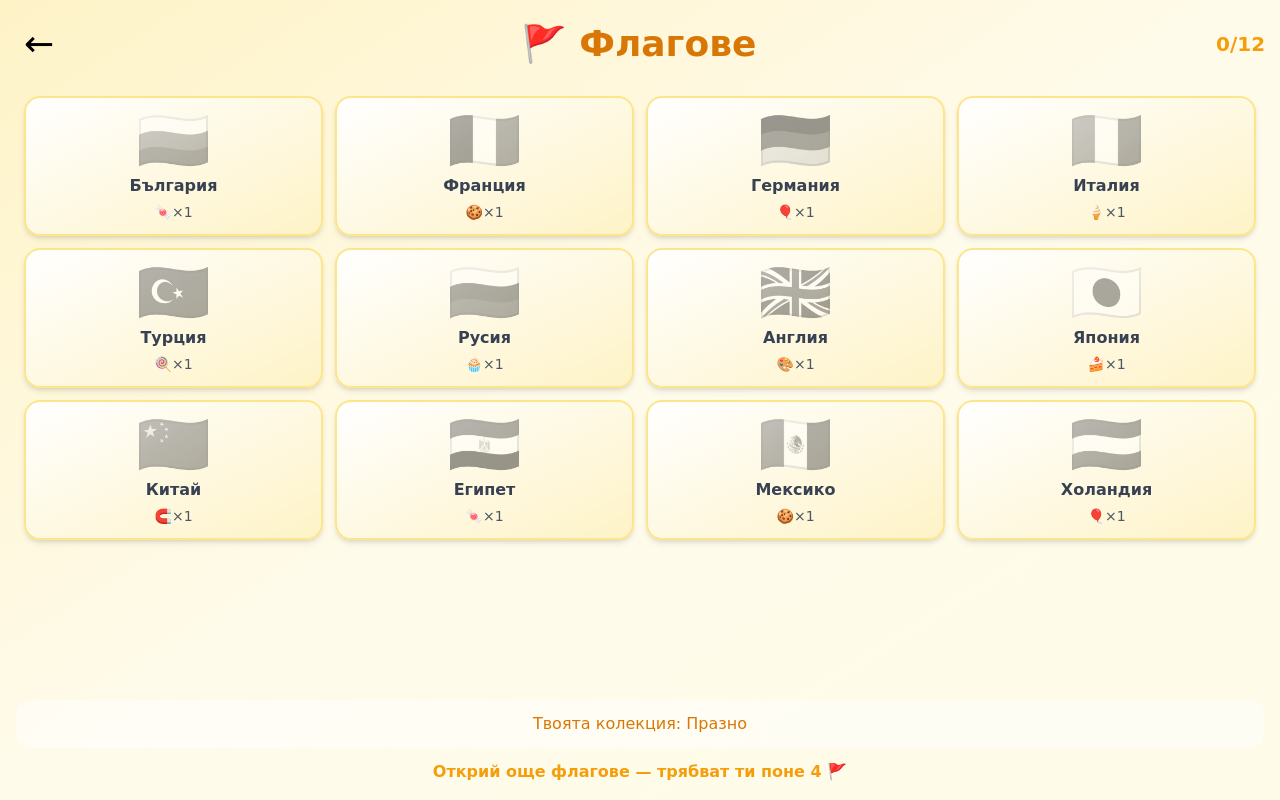
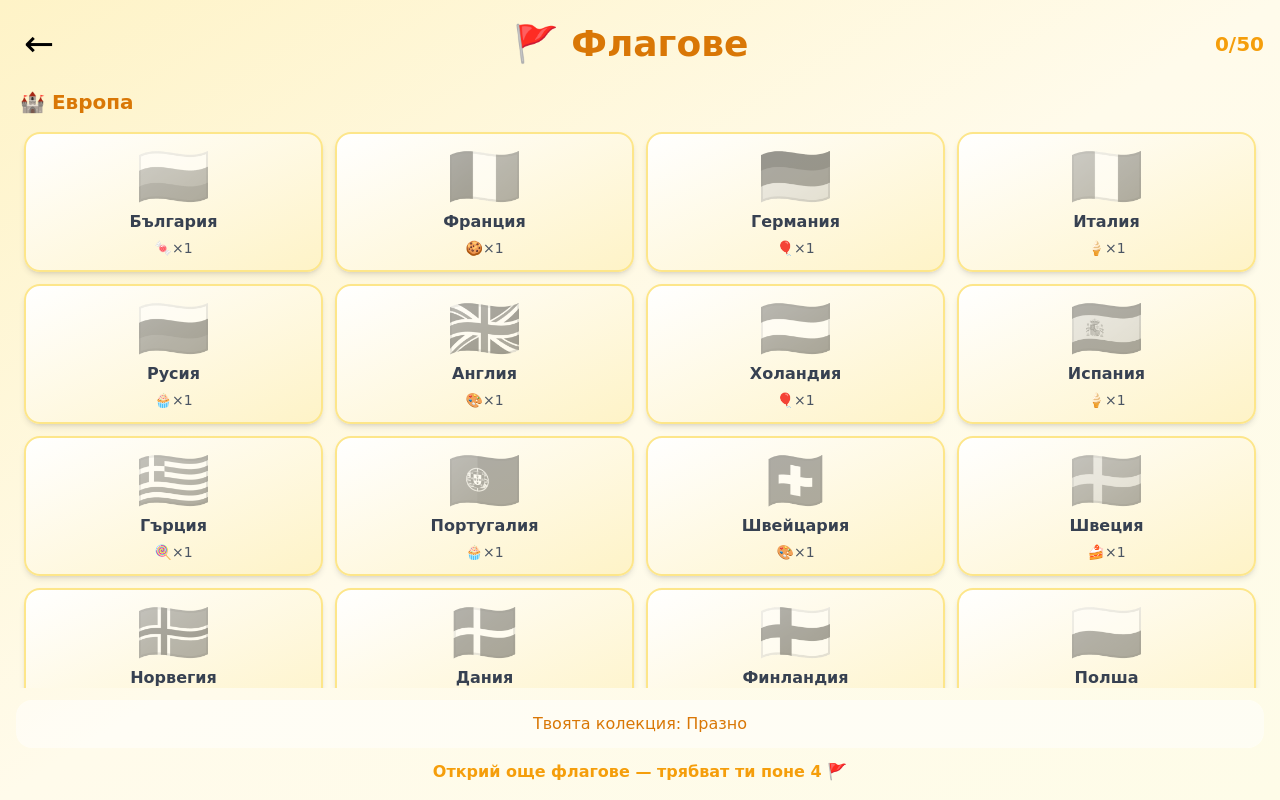
Before and after one commit to mytag911mytag911/bukvichko, a React (Vite) app: page /bukvichko/flags in a window 1280 px wide. Built offline with nearby package versions, Linux system fonts and the light colour scheme.

Commit message:
feat: Flags game Phase 2 - expand to 50 flags grouped by continent

```diff
--- a/src/data/flags.json
+++ b/src/data/flags.json
@@ -1,14 +1,57 @@
 [
-  { "id": "f1",  "emoji": "🇧🇬", "countryBG": "България",  "letter": "Б", "cost": { "r1": 1 } },
-  { "id": "f2",  "emoji": "🇫🇷", "countryBG": "Франция",   "letter": "Ф", "cost": { "r2": 1 } },
-  { "id": "f3",  "emoji": "🇩🇪", "countryBG": "Германия",  "letter": "Г", "cost": { "r3": 1 } },
-  { "id": "f4",  "emoji": "🇮🇹", "countryBG": "Италия",    "letter": "И", "cost": { "r7": 1 } },
-  { "id": "f5",  "emoji": "🇹🇷", "countryBG": "Турция",    "letter": "Т", "cost": { "r8": 1 } },
-  { "id": "f6",  "emoji": "🇷🇺", "countryBG": "Русия",     "letter": "Р", "cost": { "r11": 1 } },
-  { "id": "f7",  "emoji": "🇬🇧", "countryBG": "Англия",    "letter": "А", "cost": { "r12": 1 } },
-  { "id": "f8",  "emoji": "🇯🇵", "countryBG": "Япония",    "letter": "Я", "cost": { "r15": 1 } },
-  { "id": "f9",  "emoji": "🇨🇳", "countryBG": "Китай",     "letter": "К", "cost": { "r19": 1 } },
-  { "id": "f10", "emoji": "🇪🇬", "countryBG": "Египет",    "letter": "Е", "cost": { "r1": 1 } },
-  { "id": "f11", "emoji": "🇲🇽", "countryBG": "Мексико",   "letter": "М", "cost": { "r2": 1 } },
-  { "id": "f12", "emoji": "🇳🇱", "countryBG": "Холандия",  "letter": "Х", "cost": { "r3": 1 } }
+  { "id": "f1",  "emoji": "🇧🇬", "countryBG": "България",  "letter": "Б", "continent": "Европа", "cost": { "r1": 1 } },
+  { "id": "f2",  "emoji": "🇫🇷", "countryBG": "Франция",   "letter": "Ф", "continent": "Европа", "cost": { "r2": 1 } },
+  { "id": "f3",  "emoji": "🇩🇪", "countryBG": "Германия",  "letter": "Г", "continent": "Европа", "cost": { "r3": 1 } },
+  { "id": "f4",  "emoji": "🇮🇹", "countryBG": "Италия",    "letter": "И", "continent": "Европа", "cost": { "r7": 1 } },
+  { "id": "f5",  "emoji": "🇹🇷", "countryBG": "Турция",    "letter": "Т", "continent": "Азия",   "cost": { "r8": 1 } },
+  { "id": "f6",  "emoji": "🇷🇺", "countryBG": "Русия",     "letter": "Р", "continent": "Европа", "cost": { "r11": 1 } },
+  { "id": "f7",  "emoji": "🇬🇧", "countryBG": "Англия",    "letter": "А", "continent": "Европа", "cost": { "r12": 1 } },
+  { "id": "f8",  "emoji": "🇯🇵", "countryBG": "Япония",    "letter": "Я", "continent": "Азия",   "cost": { "r15": 1 } },
+  { "id": "f9",  "emoji": "🇨🇳", "countryBG": "Китай",     "letter": "К", "continent": "Азия",   "cost": { "r19": 1 } },
+  { "id": "f10", "emoji": "🇪🇬", "countryBG": "Египет",    "letter": "Е", "continent": "Африка", "cost": { "r1": 1 } },
+  { "id": "f11", "emoji": "🇲🇽", "countryBG": "Мексико",   "letter": "М", "continent": "Америка","cost": { "r2": 1 } },
+  { "id": "f12", "emoji": "🇳🇱", "countryBG": "Холандия",  "letter": "Х", "continent": "Европа", "cost": { "r3": 1 } },
+
+  { "id": "f13", "emoji": "🇪🇸", "countryBG": "Испания",    "letter": "И", "continent": "Европа", "cost": { "r7": 1 } },
+  { "id": "f14", "emoji": "🇬🇷", "countryBG": "Гърция",     "letter": "Г", "continent": "Европа", "cost": { "r8": 1 } },
+  { "id": "f15", "emoji": "🇵🇹", "countryBG": "Португалия", "letter": "П", "continent": "Европа", "cost": { "r11": 1 } },
+  { "id": "f16", "emoji": "🇨🇭", "countryBG": "Швейцария",  "letter": "Ш", "continent": "Европа", "cost": { "r12": 1 } },
+  { "id": "f17", "emoji": "🇸🇪", "countryBG": "Швеция",     "letter": "Ш", "continent": "Европа", "cost": { "r15": 1 } },
+  { "id": "f18", "emoji": "🇳🇴", "countryBG": "Норвегия",   "letter": "Н", "continent": "Европа", "cost": { "r19": 1 } },
+  { "id": "f19", "emoji": "🇩🇰", "countryBG": "Дания",      "letter": "Д", "continent": "Европа", "cost": { "r1": 1 } },
+  { "id": "f20", "emoji": "🇫🇮", "countryBG": "Финландия",  "letter": "Ф", "continent": "Европа", "cost": { "r2": 1 } },
+  { "id": "f21", "emoji": "🇵🇱", "countryBG": "Полша",      "letter": "П", "continent": "Европа", "cost": { "r3": 1 } },
+  { "id": "f22", "emoji": "🇨🇿", "countryBG": "Чехия",      "letter": "Ч", "continent": "Европа", "cost": { "r7": 1 } },
+  { "id": "f23", "emoji": "🇦🇹", "countryBG": "Австрия",    "letter": "А", "continent": "Европа", "cost": { "r8": 1 } },
+  { "id": "f24", "emoji": "🇭🇺", "countryBG": "Унгария",    "letter": "У", "continent": "Европа", "cost": { "r11": 1 } },
+  { "id": "f25", "emoji": "🇭🇷", "countryBG": "Хърватия",   "letter": "Х", "continent": "Европа", "cost": { "r12": 1 } },
+  { "id": "f26", "emoji": "🇷🇴", "countryBG": "Румъния",    "letter": "Р", "continent": "Европа", "cost": { "r15": 1 } },
+  { "id": "f27", "emoji": "🇷🇸", "countryBG": "Сърбия",     "letter": "С", "continent": "Европа", "cost": { "r19": 1 } },
+  { "id": "f28", "emoji": "🇺🇦", "countryBG": "Украйна",    "letter": "У", "continent": "Европа", "cost": { "r1": 1 } },
+  { "id": "f29", "emoji": "🇧🇾", "countryBG": "Беларус",    "letter": "Б", "continent": "Европа", "cost": { "r2": 1 } },
+  { "id": "f30", "emoji": "🇮🇪", "countryBG": "Ирландия",   "letter": "И", "continent": "Европа", "cost": { "r3": 1 } },
+  { "id": "f31", "emoji": "🇧🇪", "countryBG": "Белгия",     "letter": "Б", "continent": "Европа", "cost": { "r7": 1 } },
+
+  { "id": "f32", "emoji": "🇮🇳", "countryBG": "Индия",      "letter": "И", "continent": "Азия", "cost": { "r8": 1 } },
+  { "id": "f33", "emoji": "🇹🇭", "countryBG": "Тайланд",    "letter": "Т", "continent": "Азия", "cost": { "r11": 1 } },
+  { "id": "f34", "emoji": "🇻🇳", "countryBG": "Виетнам",    "letter": "В", "continent": "Азия", "cost": { "r12": 1 } },
+  { "id": "f35", "emoji": "🇮🇱", "countryBG": "Израел",     "letter": "И", "continent": "Азия", "cost": { "r15": 1 } },
+  { "id": "f36", "emoji": "🇰🇷", "countryBG": "Южна Корея", "letter": "Ю", "continent": "Азия", "cost": { "r19": 1 } },
+  { "id": "f37", "emoji": "🇮🇩", "countryBG": "Индонезия",  "letter": "И", "continent": "Азия", "cost": { "r1": 1 } },
+  { "id": "f38", "emoji": "🇵🇭", "countryBG": "Филипини",   "letter": "Ф", "continent": "Азия", "cost": { "r2": 1 } },
+
+  { "id": "f39", "emoji": "🇲🇦", "countryBG": "Мароко",     "letter": "М", "continent": "Африка", "cost": { "r3": 1 } },
+  { "id": "f40", "emoji": "🇰🇪", "countryBG": "Кения",      "letter": "К", "continent": "Африка", "cost": { "r7": 1 } },
+  { "id": "f41", "emoji": "🇳🇬", "countryBG": "Нигерия",    "letter": "Н", "continent": "Африка", "cost": { "r8": 1 } },
+
+  { "id": "f42", "emoji": "🇺🇸", "countryBG": "САЩ",        "letter": "С", "continent": "Америка", "cost": { "r11": 1 } },
+  { "id": "f43", "emoji": "🇨🇦", "countryBG": "Канада",     "letter": "К", "continent": "Америка", "cost": { "r12": 1 } },
+  { "id": "f44", "emoji": "🇧🇷", "countryBG": "Бразилия",   "letter": "Б", "continent": "Америка", "cost": { "r15": 1 } },
+  { "id": "f45", "emoji": "🇦🇷", "countryBG": "Аржентина",  "letter": "А", "continent": "Америка", "cost": { "r19": 1 } },
+  { "id": "f46", "emoji": "🇨🇱", "countryBG": "Чили",       "letter": "Ч", "continent": "Америка", "cost": { "r1": 1 } },
+  { "id": "f47", "emoji": "🇨🇴", "countryBG": "Колумбия",   "letter": "К", "continent": "Америка", "cost": { "r2": 1 } },
+  { "id": "f48", "emoji": "🇵🇪", "countryBG": "Перу",       "letter": "П", "continent": "Америка", "cost": { "r3": 1 } },
+  { "id": "f49", "emoji": "🇨🇺", "countryBG": "Куба",       "letter": "К", "continent": "Америка", "cost": { "r7": 1 } },
+
+  { "id": "f50", "emoji": "🇦🇺", "countryBG": "Австралия",  "letter": "А", "continent": "Океания", "cost": { "r8": 1 } }
 ]
--- a/src/pages/FlagsGame.tsx
+++ b/src/pages/FlagsGame.tsx
@@ -30,6 +30,15 @@ const SECTOR_COLORS = [
 ];
 
 type View = 'unlock' | 'wheel' | 'quiz';
+
+const CONTINENT_ORDER = ['Европа', 'Азия', 'Африка', 'Америка', 'Океания'];
+const CONTINENT_EMOJI: Record<string, string> = {
+  Европа: '🏰',
+  Азия: '🏯',
+  Африка: '🦁',
+  Америка: '🗽',
+  Океания: '🏄',
+};
 
 const flags = flagsData as unknown as Flag[];
 
@@ -191,7 +200,7 @@ export default function FlagsGame() {
         >
           {view === 'quiz' ? '❓ Коя буква?' : view === 'wheel' ? '🎡 Колелото' : '🚩 Флагове'}
         </motion.h1>
-        <div className="w-12 text-lg md:text-xl font-bold text-primary-500 text-right">
+        <div className="w-16 text-lg md:text-xl font-bold text-primary-500 text-right">
           {unlockedFlags.length}/{flags.length}
         </div>
       </div>
@@ -199,15 +208,23 @@ export default function FlagsGame() {
       {view === 'unlock' && (
         <>
           <div className="flex-1 overflow-auto">
+            {CONTINENT_ORDER.map(continent => {
+              const group = flags.filter(f => f.continent === continent);
+              if (group.length === 0) return null;
+              return (
+                <div key={continent} className="mb-4">
+                  <h2 className="text-lg md:text-xl font-bold text-primary-600 mb-2 px-1">
+                    {CONTINENT_EMOJI[continent]} {continent}
+                  </h2>
                   <div className="grid grid-cols-3 md:grid-cols-4 gap-3 p-2">
-              {flags.map((flag, index) => {
+                    {group.map((flag, index) => {
                       const unlocked = unlockedIds.includes(flag.id);
                       return (
                         <motion.div
                           key={flag.id}
                           initial={{ scale: 0 }}
                           animate={{ scale: 1 }}
-                    transition={{ delay: index * 0.05 }}
+                          transition={{ delay: Math.min(index * 0.05, 0.6) }}
                           whileHover={{ scale: 1.03 }}
                           whileTap={{ scale: 0.97 }}
                           onClick={() => { playClickSound(); handleUnlock(flag); }}
@@ -233,6 +250,9 @@ export default function FlagsGame() {
                       );
                     })}
                   </div>
+                </div>
+              );
+            })}
           </div>
 
           <motion.div
--- a/src/types/index.ts
+++ b/src/types/index.ts
@@ -36,6 +36,7 @@ export interface Flag {
   emoji: string;
   countryBG: string;
   letter: string;
+  continent: string;
   cost: Record<string, number>;
 }
 
```
Also changed, not shown: 2 other files (tests, documents, lock files or other folders). Lines whose indentation alone changed are shown as unchanged.
